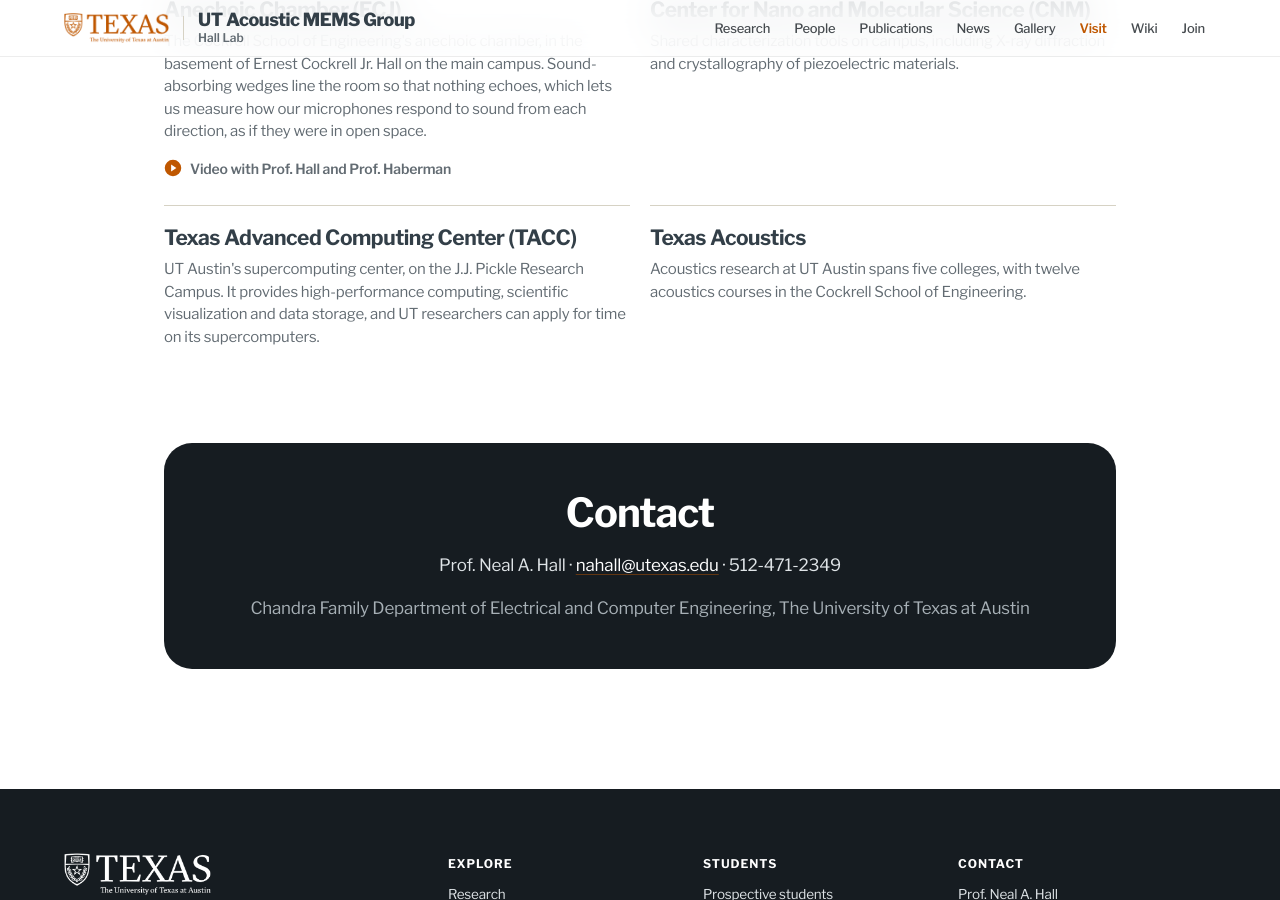
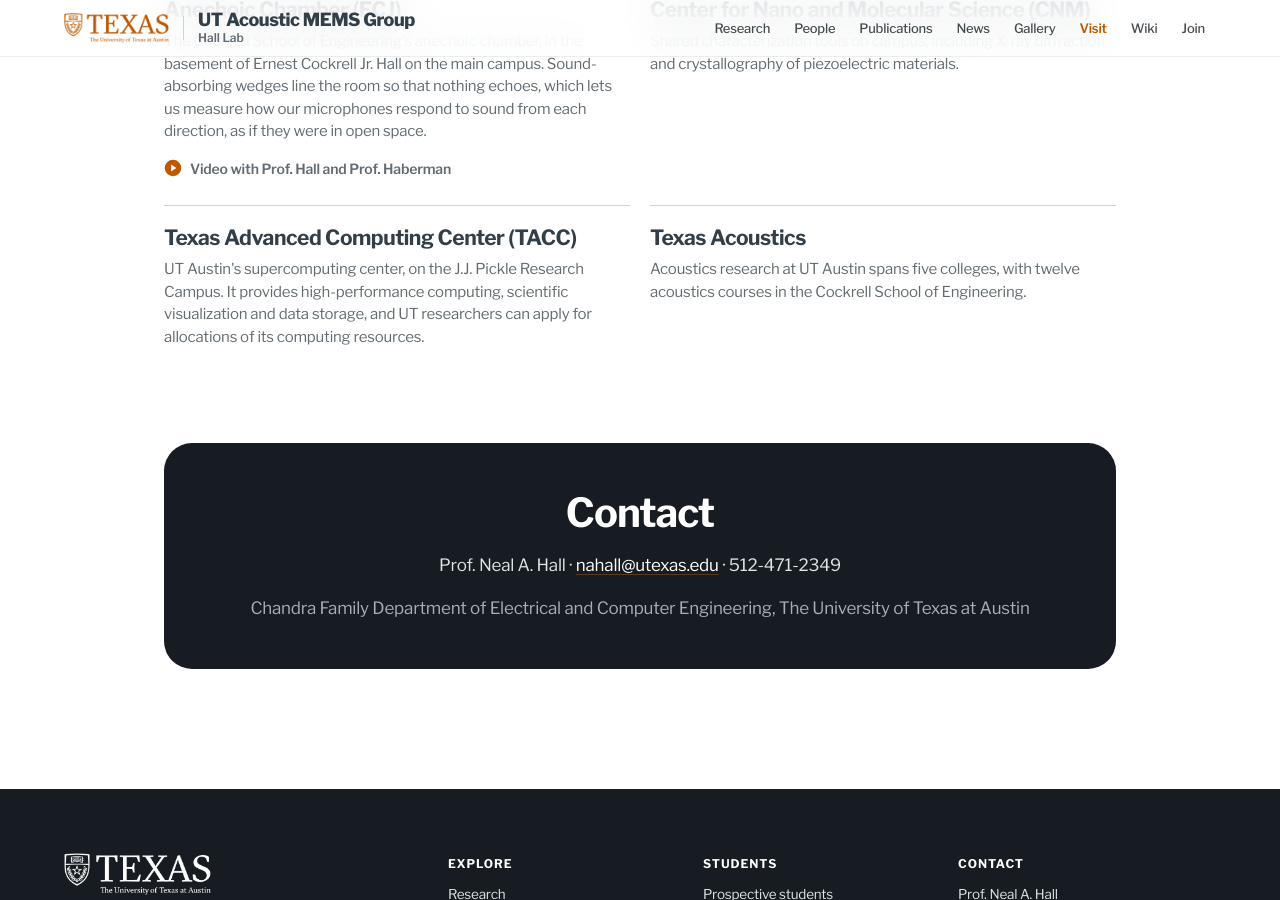
Before and after one commit to utacousticmems/utacousticmems.github.io, a Jekyll site: the page built from visit.html, in a window 1280 px wide and 900 px high, scrolled down 1378 px. Built offline with Jekyll 4.4.1, drawn with Linux system fonts in a browser that asks for light colours.

Commit message:
Facilities: TACC card says allocations of computing resources, TACC's own term
Co-Authored-By: Claude Opus 5.5 <noreply@anthropic.com>
Claude-Session: https://claude.ai/code/session_01XnJK1vi7cSurX1zJGiaDpY

```diff
--- a/visit.html
+++ b/visit.html
@@ -53,7 +53,7 @@ lede: The group works in two places. Devices are made in the Microelectronics Re
     </div>
     <div>
       <h3><a href="https://tacc.utexas.edu/">Texas Advanced Computing Center (TACC)</a></h3>
-      <p>UT Austin's supercomputing center, on the J.J. Pickle Research Campus. It provides high-performance computing, scientific visualization and data storage, and UT researchers can apply for time on its supercomputers.</p>
+      <p>UT Austin's supercomputing center, on the J.J. Pickle Research Campus. It provides high-performance computing, scientific visualization and data storage, and UT researchers can apply for allocations of its computing resources.</p>
     </div>
     <div>
       <h3><a href="https://www.texasacoustics.org/">Texas Acoustics</a></h3>
```
